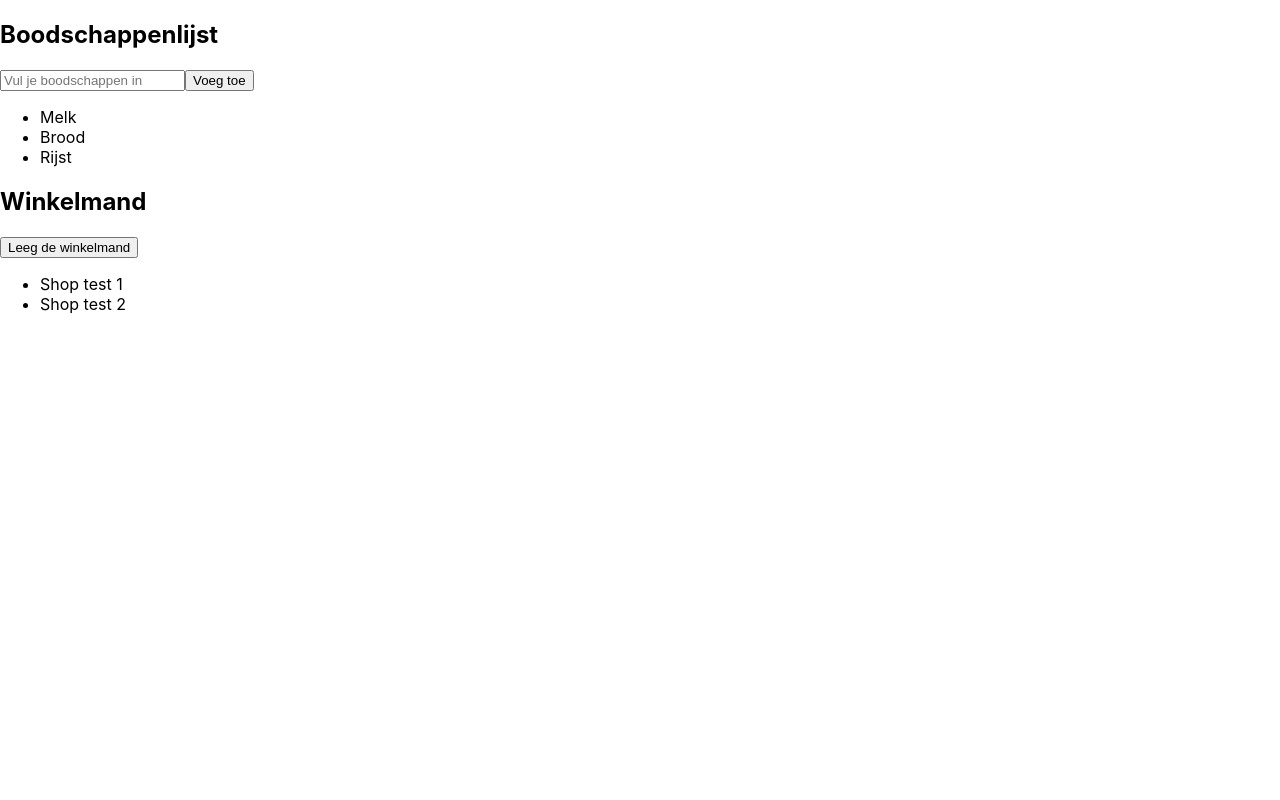
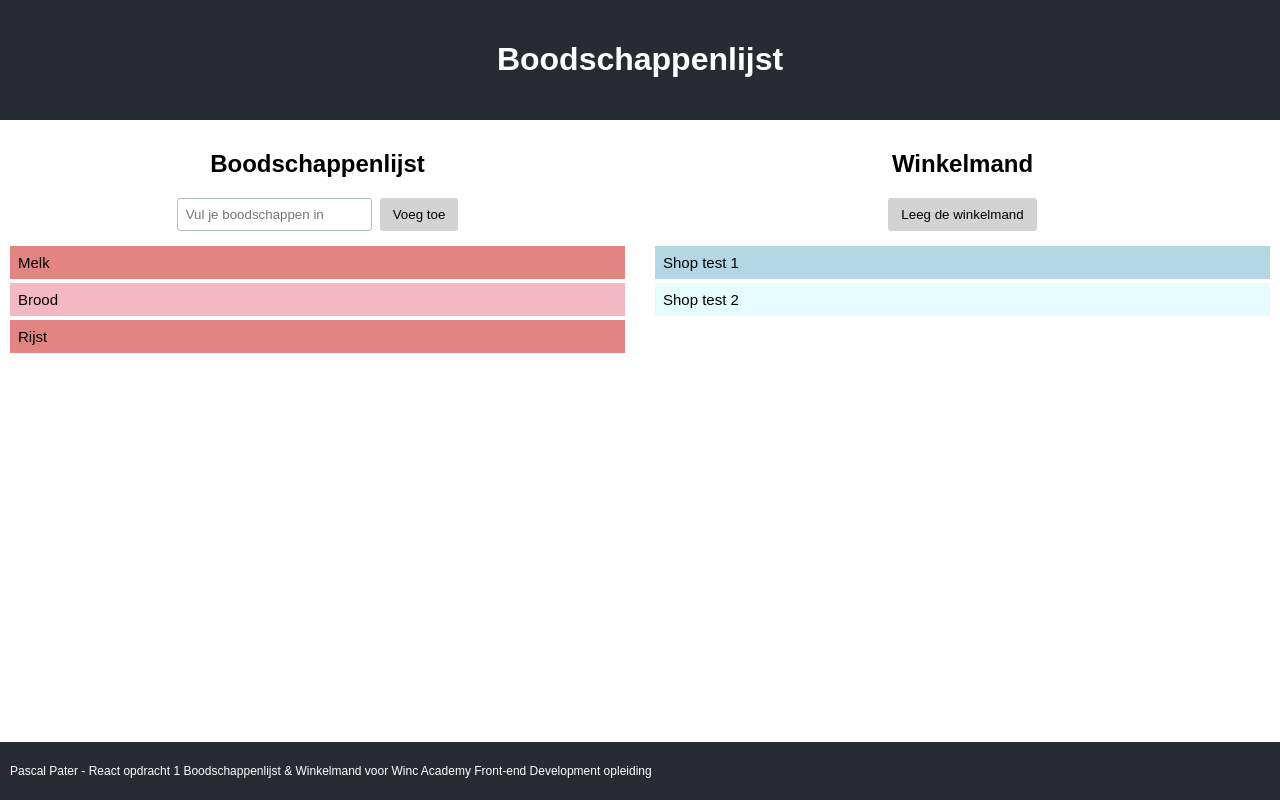
Before and after one commit to PasquinelP/L33-React-my-groceries-app, a React (Create React App) app: page / in a window 1280 px wide. Built offline with nearby package versions, Linux system fonts and the light colour scheme.

Commit message:
adding classes and styling

```diff
--- a/src/App.js
+++ b/src/App.js
@@ -1,11 +1,10 @@
-import './App.css';
 import Container from './Container';
 
 function App() {
   return (
-    <div>
+    <>
       <Container />
-    </div>
+    </>
   );
 }
 
--- a/src/Container.js
+++ b/src/Container.js
@@ -1,6 +1,8 @@
 import React, { Component } from "react";
+import Header from './components/Header';
 import GroceryList from "./components/GroceryList";
 import ShoppingCart from "./components/ShoppingCart";
+import Footer from './components/Footer';
 
 class Container extends Component {
   constructor() {
@@ -58,7 +60,9 @@ class Container extends Component {
 
   render() {
     return (
-      <div>
+      <div className="container">
+        <Header />
+        <main>
           <GroceryList
             groceryItems={this.state.groceryItems}
             clickItem={this.handleClickGroceryItem}
@@ -68,6 +72,8 @@ class Container extends Component {
             shoppingListItems={this.state.shoppingListItems}
             emptyCart={this.emptyCart}
           />
+        </main>
+        <Footer />
       </div>
     );
   }
--- a/src/components/GroceryList.js
+++ b/src/components/GroceryList.js
@@ -5,9 +5,11 @@ import List from "./List";
 const GroceryList = (props) => {
 
     return (
-      <div>
-        <h2>Boodschappenlijst</h2>
-        <InputField onSubmit={props.addGrocery} />
+      <div className="grocerylist">
+        <header>
+          <h2>Boodschappenlijst</h2>
+          <InputField onSubmit={props.addGrocery} />
+        </header>
         <List
           items={props.groceryItems}
           click={props.clickItem}
--- a/src/components/List.js
+++ b/src/components/List.js
@@ -12,7 +12,7 @@ class List extends Component {
       />
     ));
     return (
-      <ul>
+      <ul className="list">
         {listItem}
       </ul>
     );}
--- a/src/components/ShoppingCart.js
+++ b/src/components/ShoppingCart.js
@@ -4,11 +4,13 @@ import List from "./List";
 const ShoppingCart = (props) => {
 
     return (
-      <div>
-        <h2>Winkelmand</h2>
-        <button onClick={props.emptyCart}>
-          Leeg de winkelmand
-        </button>
+      <div className="shoppingcart">
+        <header>
+          <h2>Winkelmand</h2>
+          <button onClick={props.emptyCart}>
+            Leeg de winkelmand
+          </button>
+        </header>
         <List items={props.shoppingListItems} />
       </div>
     );
--- a/src/index.css
+++ b/src/index.css
@@ -1,13 +1,105 @@
+*,
+*::before,
+*::after {
+  box-sizing: border-box;
+}
+
+html,
+body,
+#root {
+  height: 100%;
+}
+
 body {
   margin: 0;
-  font-family: -apple-system, BlinkMacSystemFont, 'Segoe UI', 'Roboto', 'Oxygen',
-    'Ubuntu', 'Cantarell', 'Fira Sans', 'Droid Sans', 'Helvetica Neue',
-    sans-serif;
-  -webkit-font-smoothing: antialiased;
-  -moz-osx-font-smoothing: grayscale;
+  padding: 0;
+  font-family: Arial, Helvetica, sans-serif;
 }
 
-code {
-  font-family: source-code-pro, Menlo, Monaco, Consolas, 'Courier New',
-    monospace;
+header.page-header {
+  background-color: #282b32;
+  padding: 20px 10px;
 }
+
+main {
+  padding: 10px;
+  display: grid;
+  grid-template-columns: repeat(auto-fit, minmax(250px, 1fr));
+  grid-gap: 30px;
+}
+
+h1 {
+  text-align: center;
+  color: #fff;
+}
+
+ul {
+  list-style-type: none;
+  padding: 0;
+}
+
+.container {
+  display: grid;
+  grid-template-rows: auto 1fr auto;
+  min-height: 100%;
+}
+
+.grocerylist header, .shoppingcart header {
+  text-align: center;
+}
+
+.list {
+  font-size: 15px;
+}
+
+.list li {
+  padding: 8px;
+  margin-bottom: 4px;
+}
+
+.grocerylist li {
+  background-color: #e28582;
+}
+
+.grocerylist li:nth-child(even) {
+  background-color: #f3b8c1;
+}
+
+.shoppingcart li {
+  background-color: #b5d6e4;
+}
+
+.shoppingcart li:nth-child(even) {
+  background-color: #e5fdfe;
+}
+
+.grocerylist input {
+  margin-right: 8px;
+  padding: 8px;
+  border: 1px solid #B1BEC1;
+  border-radius: 3px;
+  outline: none;
+}
+
+.grocerylist input:focus {
+  border: 1px solid #b5d6e4;
+}
+
+button {
+  appearance: none;
+  border: 1px solid transparent;
+  padding: 8px 12px;
+  background-color: #d3d3d3;
+  border-radius: 3px;
+}
+
+button:hover, .grocerylist li:hover {
+  cursor: pointer;
+}
+
+footer {
+  background-color: #282b32;
+  color: #fff;
+  padding: 10px;
+  font-size: 12px;
+}
```
Lines whose indentation alone changed are shown as unchanged.
